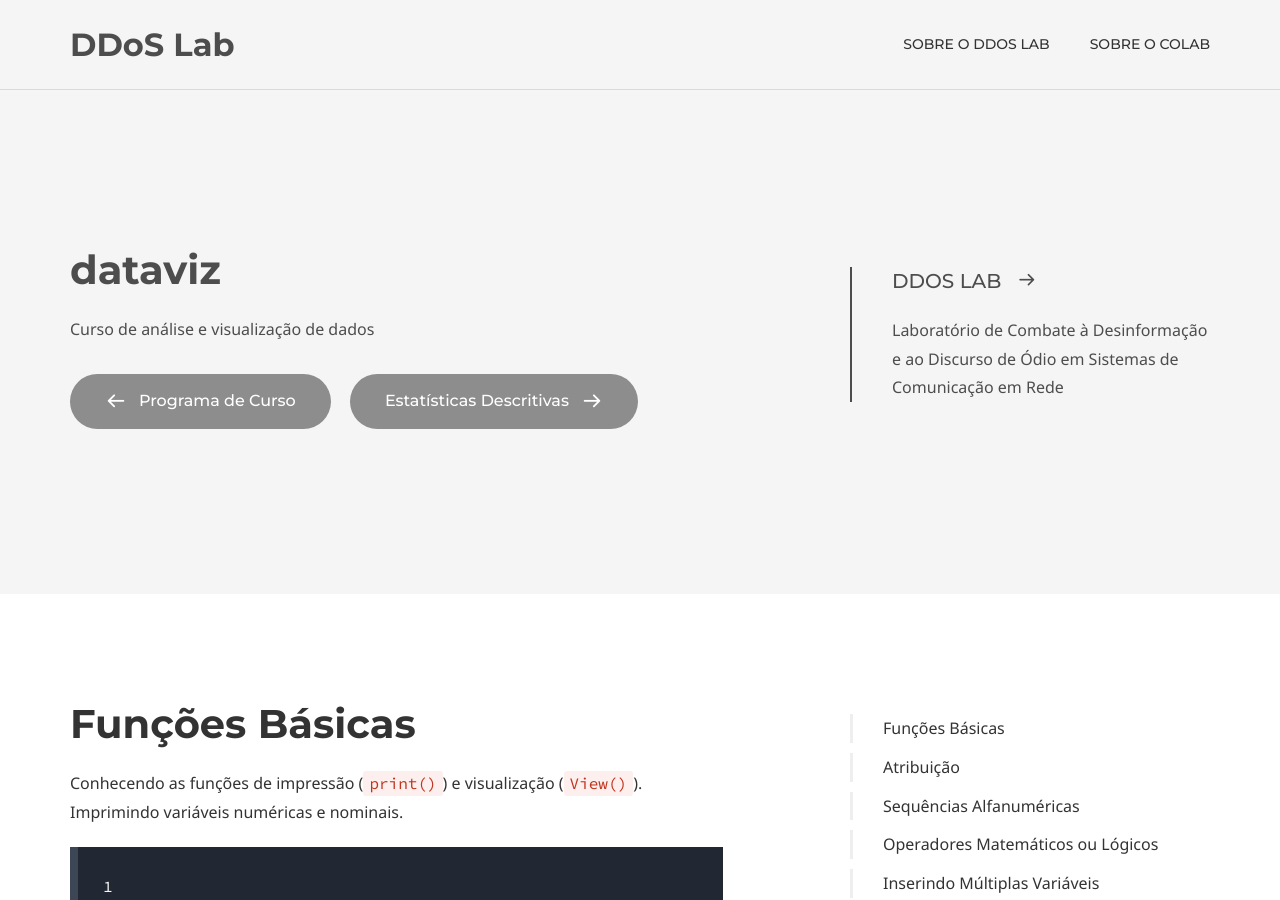
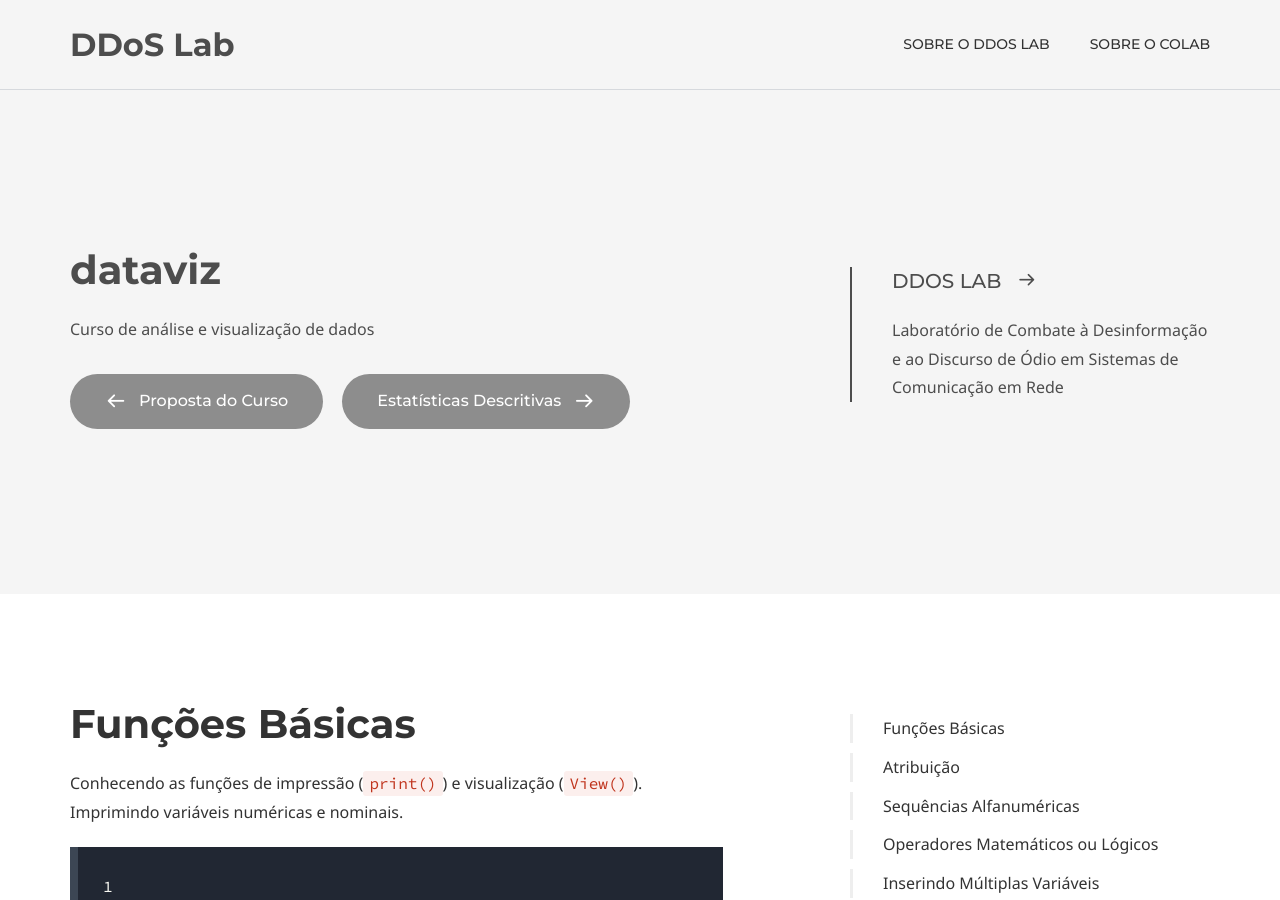
Before and after one commit to coLAB-UFF/docs, a Jekyll site: the page built from dataviz_01.md, in a window 1280 px wide and 900 px high. Built offline with Jekyll 4.4.1, drawn with Linux system fonts in a browser that asks for light colours; some web fonts are replaced; some of the changed text lies outside the part shown.

Commit message:
Update dataviz_01.md

```diff
--- a/dataviz_01.md
+++ b/dataviz_01.md
@@ -21,7 +21,7 @@ micro_nav: false
 # Page navigation
 page_nav:
     prev:
-        content: Programa de Curso
+        content: Proposta do Curso
         url: '/dataviz'
     next:
         content: Estatísticas Descritivas
```
